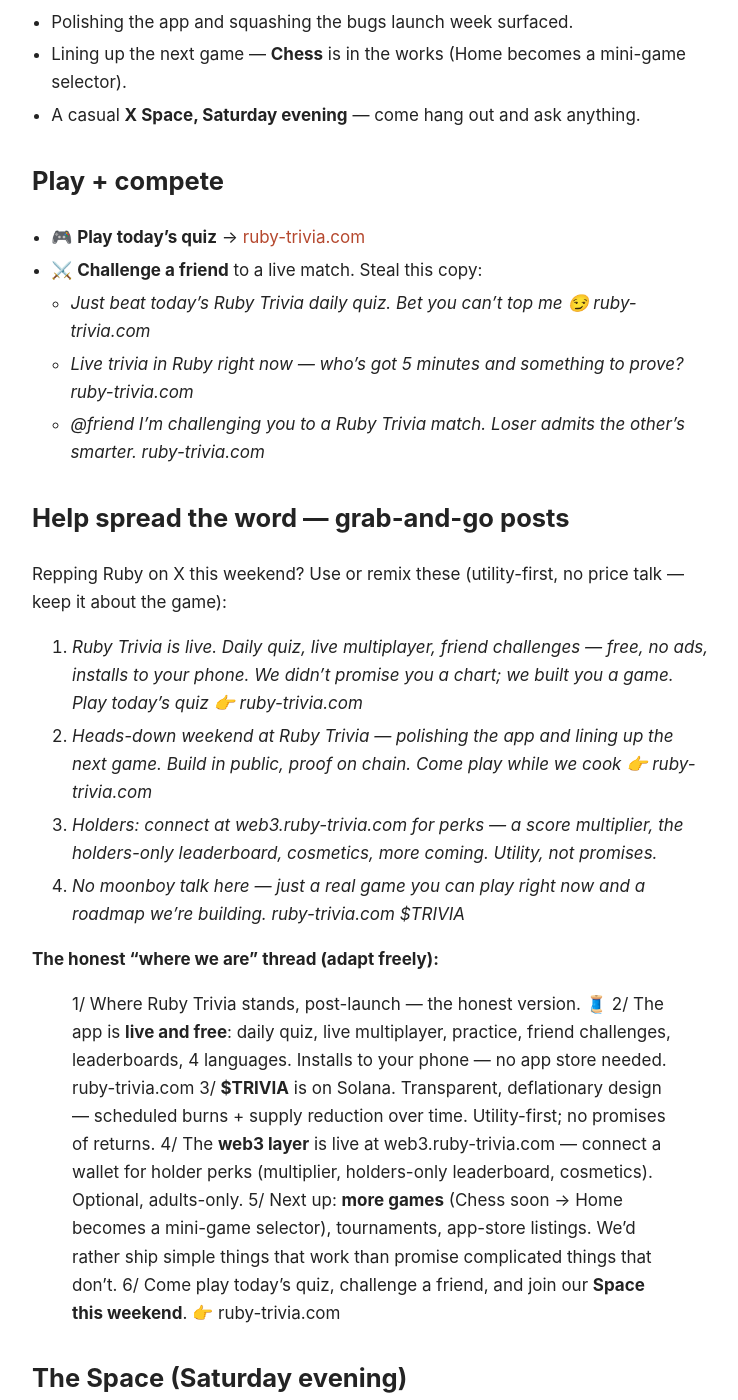
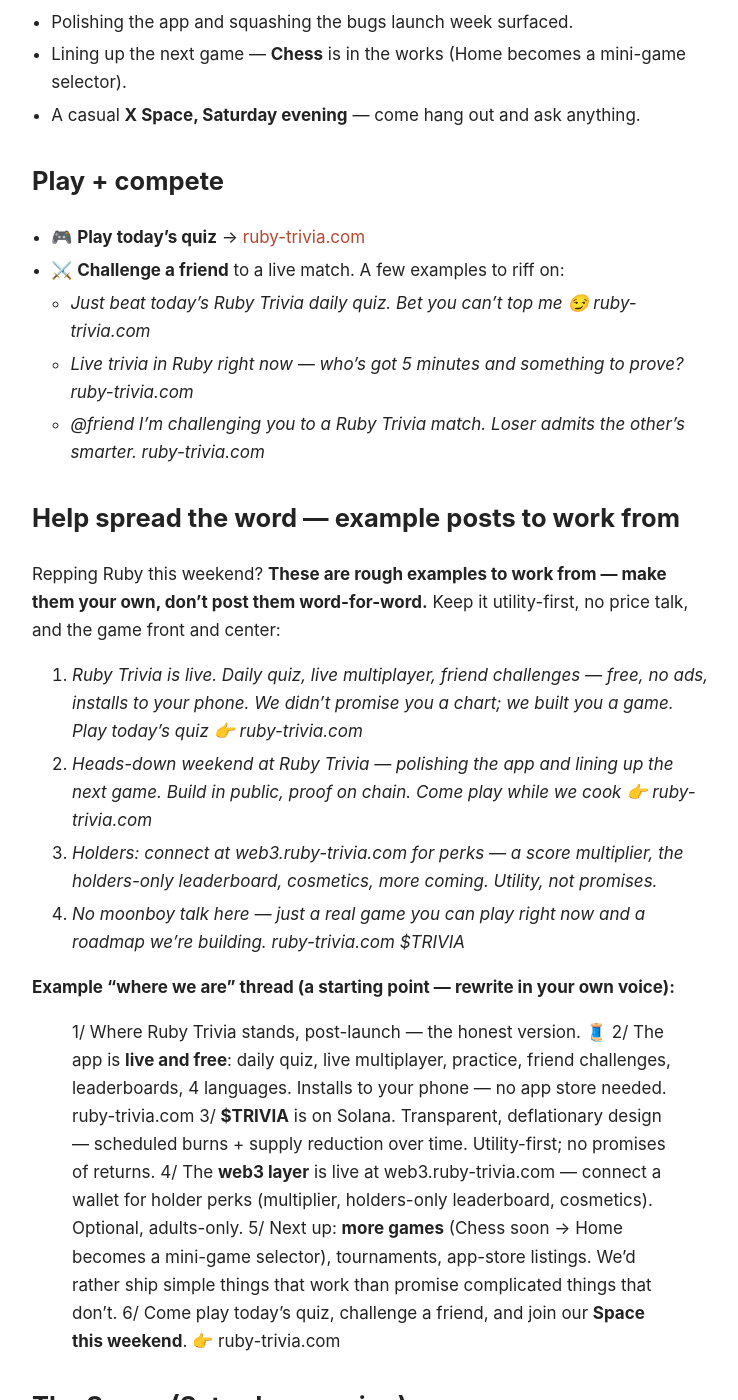
Before and after one commit to ruby-high/ruby-trivia-handbook, a Jekyll site: the page built from weekend.md, in a window 1280 px wide and 1400 px high, scrolled down 268 px. Shown: the whole window, without its empty margins (268-1006 px from the left). Built offline with Jekyll 4.4.1, drawn with Linux system fonts in a browser that asks for light colours; some of the changed text lies outside the part shown.

Commit message:
Clarify: posts are examples to work from (not post-as-is); designate X = Odi; community = TG (Destiny), not X
Co-Authored-By: Claude Opus 4.8 <noreply@anthropic.com>

```diff
--- a/weekend.md
+++ b/weekend.md
@@ -13,19 +13,19 @@ Fresh off launch, heads-down — building and having fun. Here's the plan and ho
 
 ## Play + compete
 - 🎮 **Play today's quiz** → [ruby-trivia.com](https://ruby-trivia.com)
-- ⚔️ **Challenge a friend** to a live match. Steal this copy:
+- ⚔️ **Challenge a friend** to a live match. A few examples to riff on:
   - *Just beat today's Ruby Trivia daily quiz. Bet you can't top me 😏 ruby-trivia.com*
   - *Live trivia in Ruby right now — who's got 5 minutes and something to prove? ruby-trivia.com*
   - *@friend I'm challenging you to a Ruby Trivia match. Loser admits the other's smarter. ruby-trivia.com*
 
-## Help spread the word — grab-and-go posts
-Repping Ruby on X this weekend? Use or remix these (utility-first, no price talk — keep it about the game):
+## Help spread the word — example posts to work from
+Repping Ruby this weekend? **These are rough examples to work from — make them your own, don't post them word-for-word.** Keep it utility-first, no price talk, and the game front and center:
 1. *Ruby Trivia is live. Daily quiz, live multiplayer, friend challenges — free, no ads, installs to your phone. We didn't promise you a chart; we built you a game. Play today's quiz 👉 ruby-trivia.com*
 2. *Heads-down weekend at Ruby Trivia — polishing the app and lining up the next game. Build in public, proof on chain. Come play while we cook 👉 ruby-trivia.com*
 3. *Holders: connect at web3.ruby-trivia.com for perks — a score multiplier, the holders-only leaderboard, cosmetics, more coming. Utility, not promises.*
 4. *No moonboy talk here — just a real game you can play right now and a roadmap we're building. ruby-trivia.com $TRIVIA*
 
-**The honest "where we are" thread (adapt freely):**
+**Example "where we are" thread (a starting point — rewrite in your own voice):**
 > 1/ Where Ruby Trivia stands, post-launch — the honest version. 🧵
 > 2/ The app is **live and free**: daily quiz, live multiplayer, practice, friend challenges, leaderboards, 4 languages. Installs to your phone — no app store needed. ruby-trivia.com
 > 3/ **$TRIVIA** is on Solana. Transparent, deflationary design — scheduled burns + supply reduction over time. Utility-first; no promises of returns.
```
Also changed, not shown: other parts of weekend.md (+1 -1 lines), team.md (+2 -1 lines).
